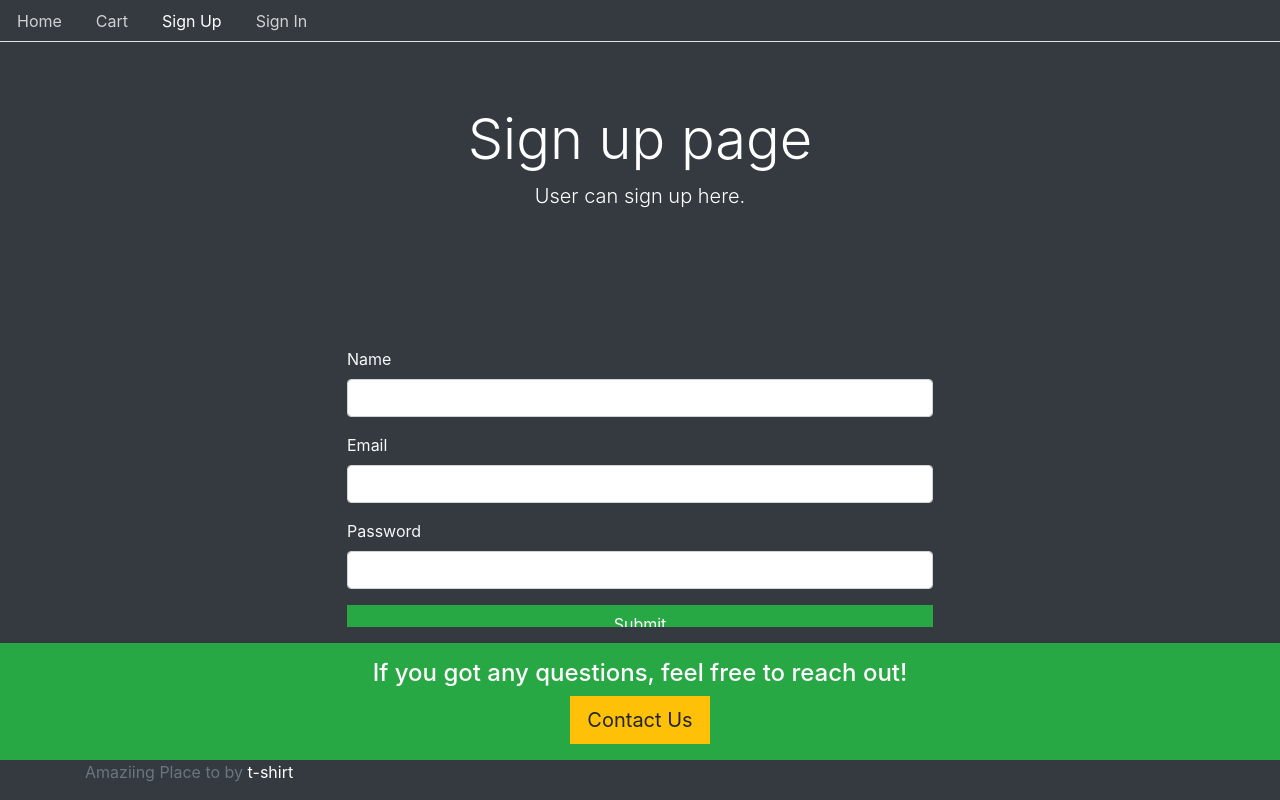
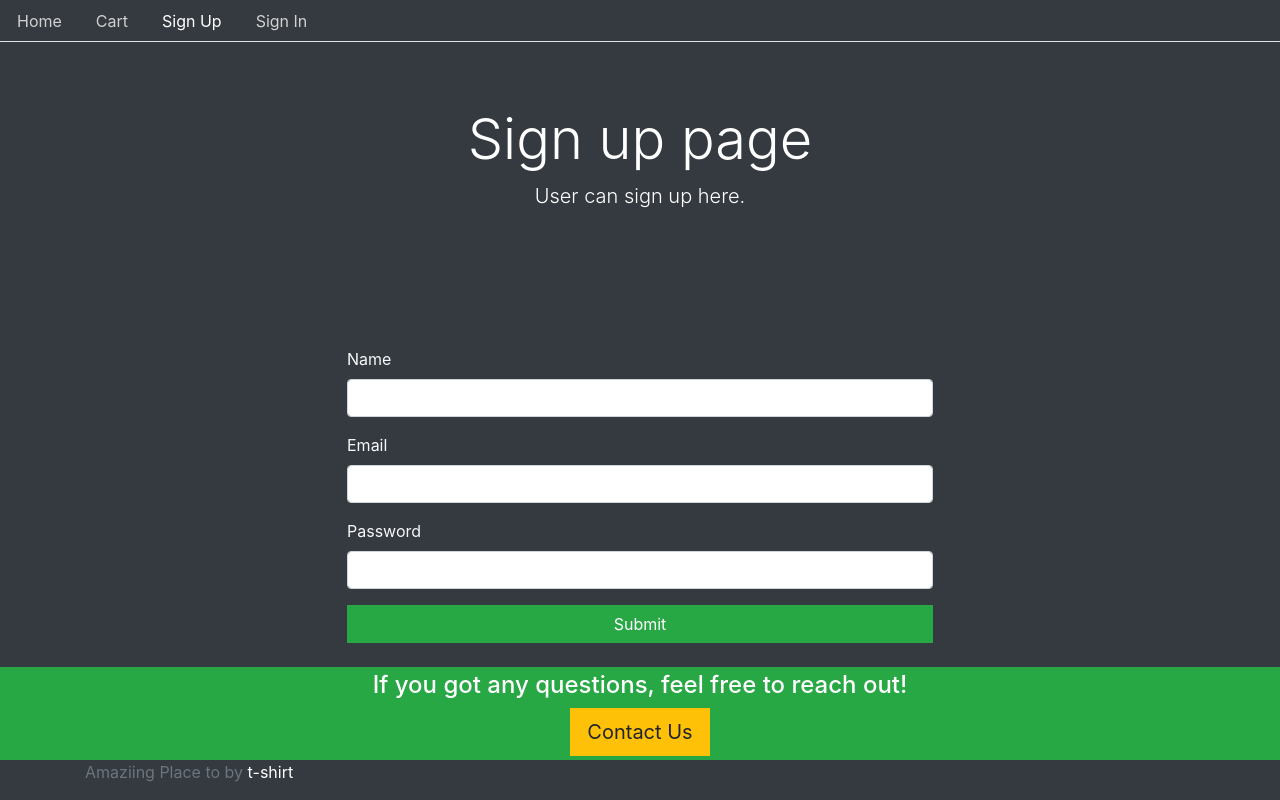
Before and after one commit to Shivay10th/Ecom, a React (Create React App) app in the folder projectfrontend/: page /signup in a window 1280 px wide. Built offline with nearby package versions, Linux system fonts and the light colour scheme; no server answers.

Commit message:
Made footer more flexible

```diff
--- a/projectfrontend/src/core/Base.js
+++ b/projectfrontend/src/core/Base.js
@@ -20,12 +20,12 @@ const Base = ({
 		</div>
 
 		<footer className="footer bg-dark mt-auto py-3">
-			<div className="container-fluid bg-success text-white text-center py-3">
+			<div className="container-fluid bg-success text-white text-center py-1">
 				<h4>If you got any questions, feel free to reach out!</h4>
 				<button className="btn btn-warning btn-lg">Contact Us</button>
 			</div>
 			<div className="container">
-				<span className="text-muted">
+				<span className="text-muted text-center">
 					Amaziing Place to by{' '}
 					<span className="text-white">t-shirt</span>
 				</span>
```
